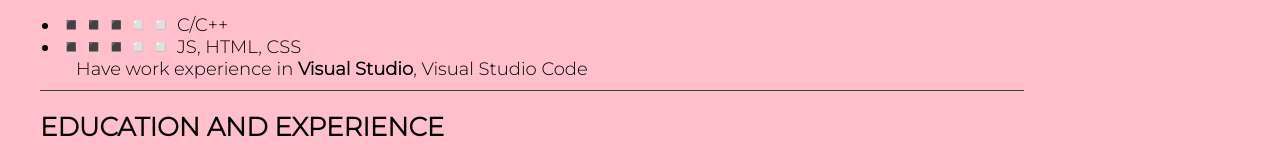
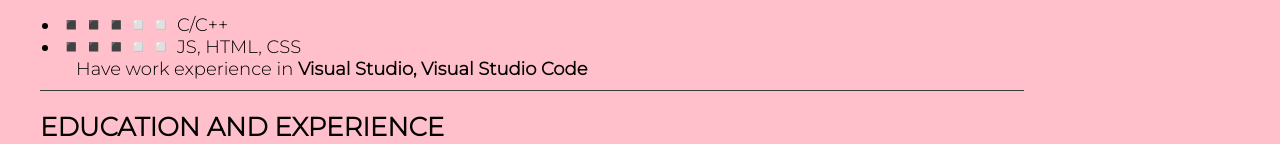
Before and after one commit to unakozak/rsschool-cv, a plain HTML site: page index.html in a window 1280 px wide. Shown: the part 656-800 px from the top of the page. Drawn offline with Linux system fonts and the light colour scheme.

Commit message:
fix: fixed semantic HTML

```diff
--- a/index.html
+++ b/index.html
@@ -94,9 +94,7 @@
                 <li>◾◾◾◽◽ JS, HTML, CSS</li>
               </ul>
               <p>
-                Have work experience in <b>Visual Studio</b>,<b></b>
-                  Visual Studio Code</b
-                >
+                Have work experience in <b>Visual Studio, Visual Studio Code</b>
               </p>
             </div>
           </section>
```
